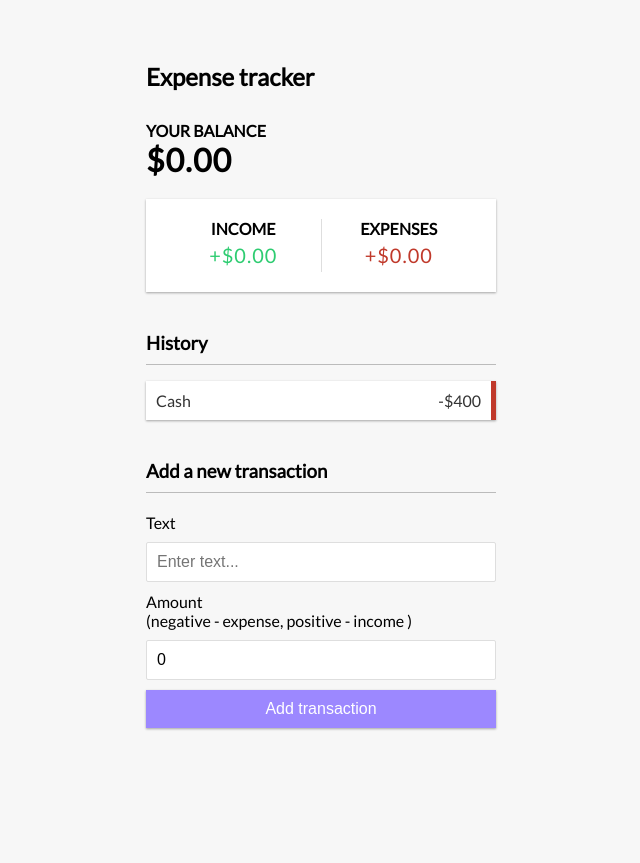
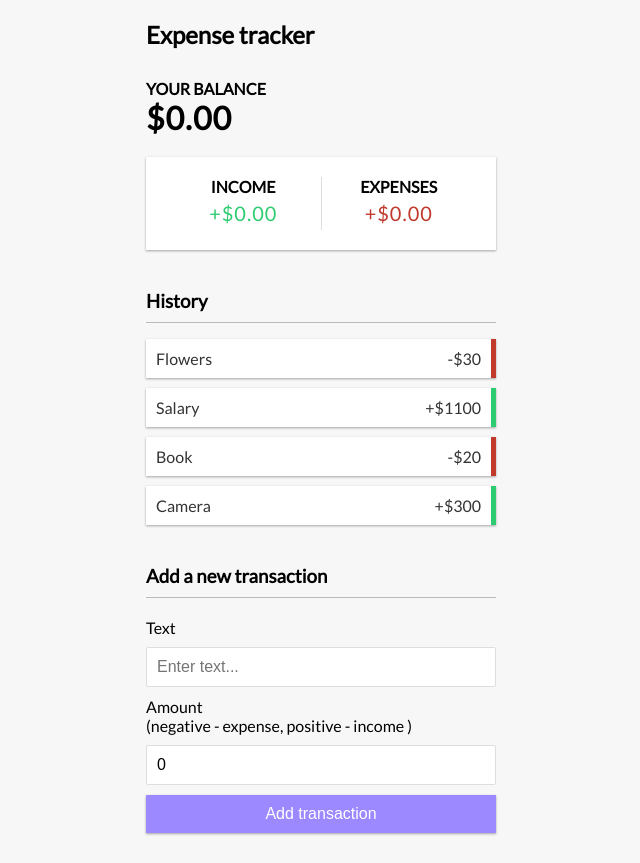
Before and after one commit to mateuspaf23/expense-tracker, a React (Create React App) app: page / in a window 1280 px wide. Shown: the whole page, without its empty margins (319-959 px from the left). Before the commit the page ends 800 px from the top, so only its background shows below. Built offline with nearby package versions, Linux system fonts and the light colour scheme.

Commit message:
feat: creates the component Transaction

```diff
--- /dev/null
+++ b/src/components/Transaction.js
@@ -0,0 +1,15 @@
+const Transaction = ({ transaction }) => {
+  const sign = transaction.amount < 0 ? "-" : "+";
+
+  return (
+    <li className={sign === "-" ? "minus" : "plus"}>
+      {transaction.text}
+      <span>
+        {sign}${Math.abs(transaction.amount)}
+      </span>
+      <button className="delete-btn"> x </button>
+    </li>
+  );
+};
+
+export default Transaction;
--- a/src/components/TransactionList.js
+++ b/src/components/TransactionList.js
@@ -1,12 +1,19 @@
+import { useContext } from "react";
+import { GlobalContext } from "../context/GlobalState";
+
+import Transaction from "./Transaction";
+
 const TransactionList = () => {
+  // Destructuring context to avoid using context.transactions
+  const { transactions } = useContext(GlobalContext);
+
   return (
     <div>
       <h3> History </h3>
       <ul className="list">
-        <li className="minus">
-          Cash <span> -$400 </span>
-          <button className="delete-btn"> x </button>
-        </li>
+        {transactions.map((transaction) => (
+          <Transaction key={transaction.id} transaction={transaction} />
+        ))}
       </ul>
     </div>
   );
```
